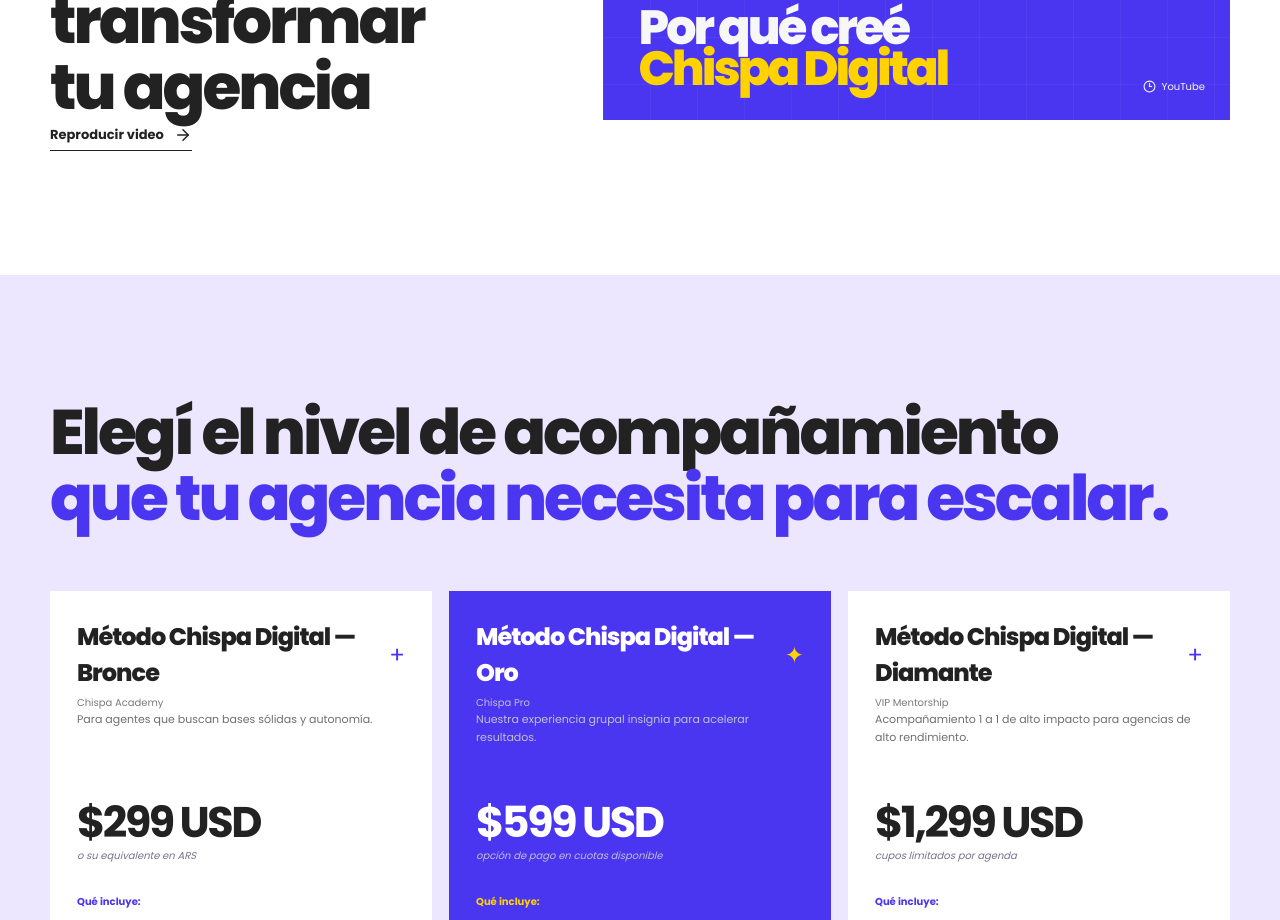
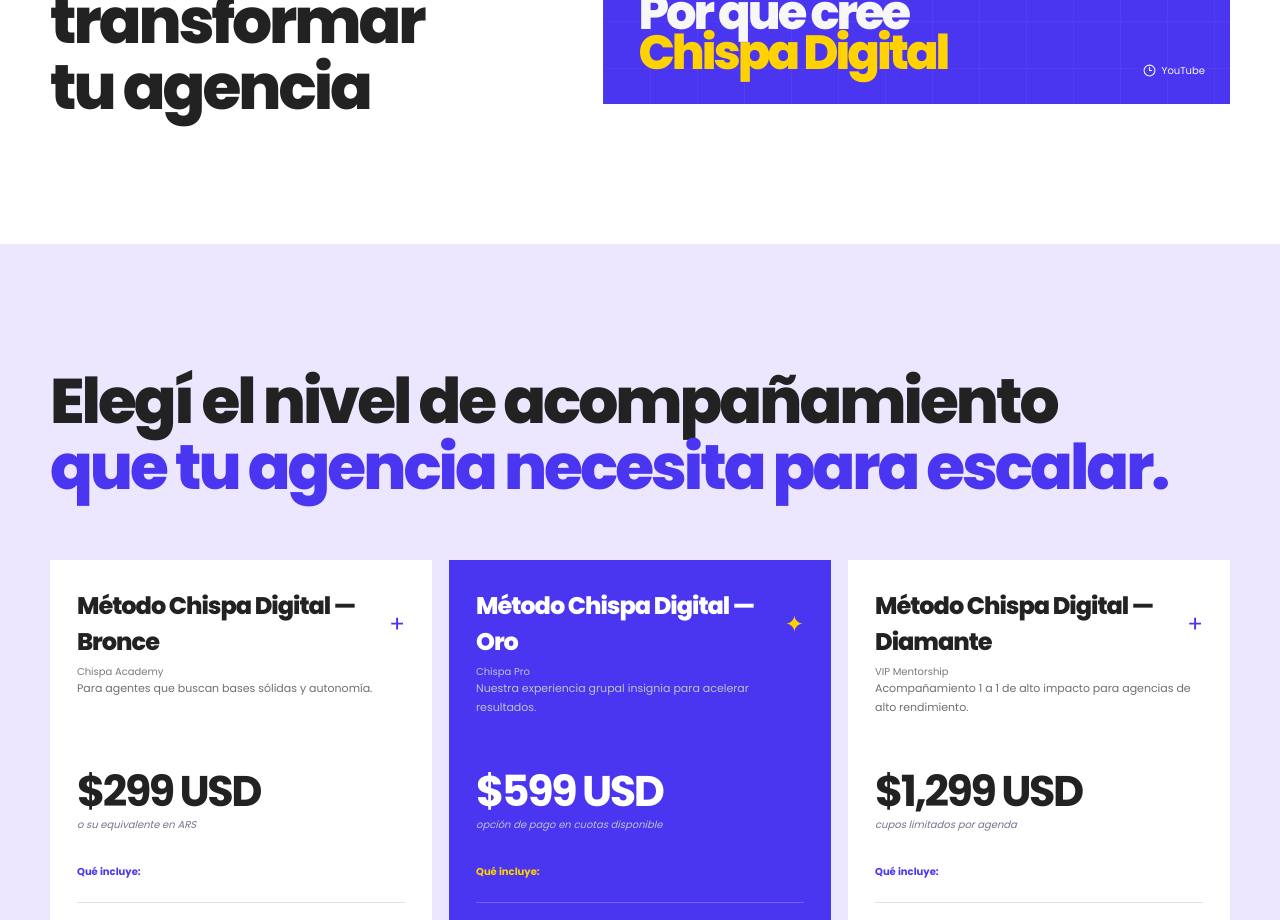
Before and after one commit to ChispaDigital/chispa-travel, a React (Vite) app: page / in a window 1280 px wide. Shown: the part 4440-5360 px from the top of the page. Built offline with nearby package versions, Linux system fonts and the light colour scheme.

Commit message:
Update App.tsx

```diff
--- a/src/App.tsx
+++ b/src/App.tsx
@@ -514,13 +514,6 @@
               Por qué creé Chispa Digital y cómo puedo ayudarte a transformar
               tu agencia
             </h2>
-            <button
-              className="text-button"
-              onClick={() => setVideoOpen(true)}
-              data-testid="button-watch-video"
-            >
-              Reproducir video <ArrowRight size={18} />
-            </button>
           </div>
 
           {/* Reproductor de Video corregido sin interferencias CSS */}
```
